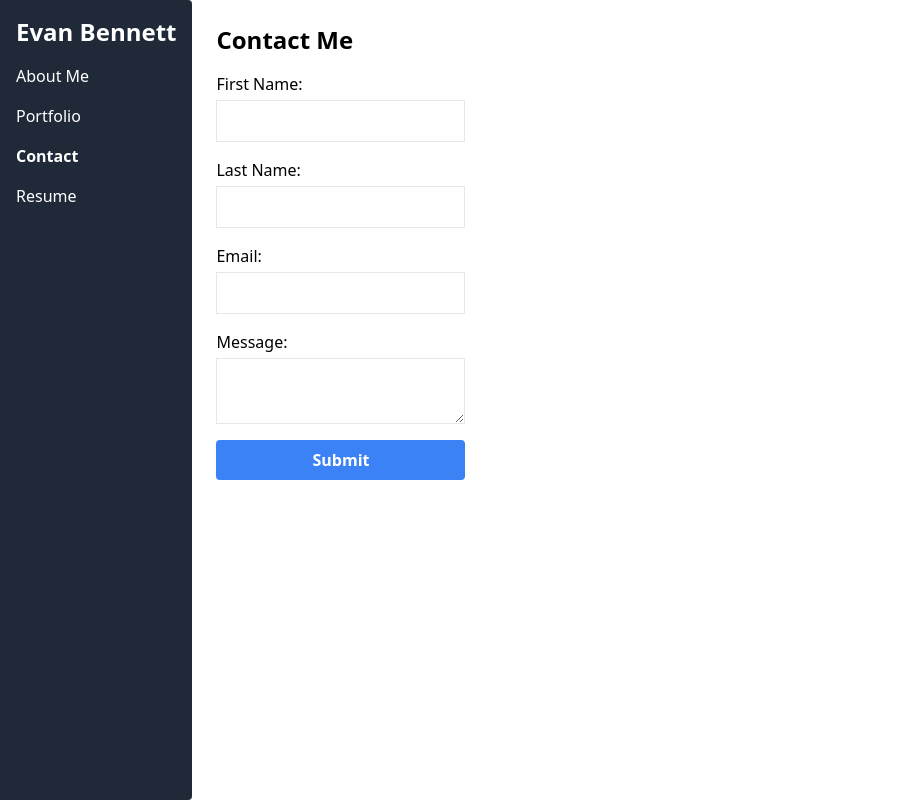
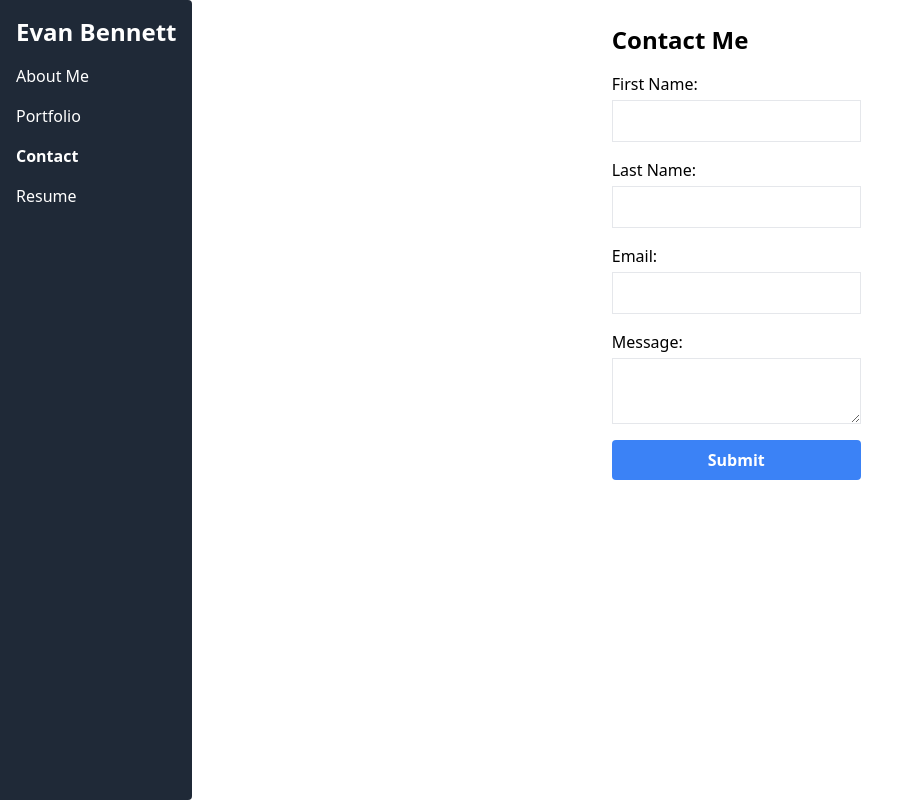
Before and after one commit to Evan8383/react-portfolio-template, a React (Vite) app: page /contact in a window 1280 px wide. Shown: the top 802 px of the page, without its empty margins (0-924 px from the left). Built offline with nearby package versions, Linux system fonts and the light colour scheme.

Commit message:
complete portfolio, readme needs doing

```diff
--- a/src/pages/Contact.jsx
+++ b/src/pages/Contact.jsx
@@ -22,7 +22,7 @@ function Contact() {
   };
 
   return (
-    <div className="p-6 h-screen">
+    <div className="p-6 h-screen m-auto">
       <h1 className="text-2xl font-bold mb-4">Contact Me</h1>
       <form className="flex flex-col gap-4" onSubmit={handleSubmit}>
         <label className="flex flex-col">
```
